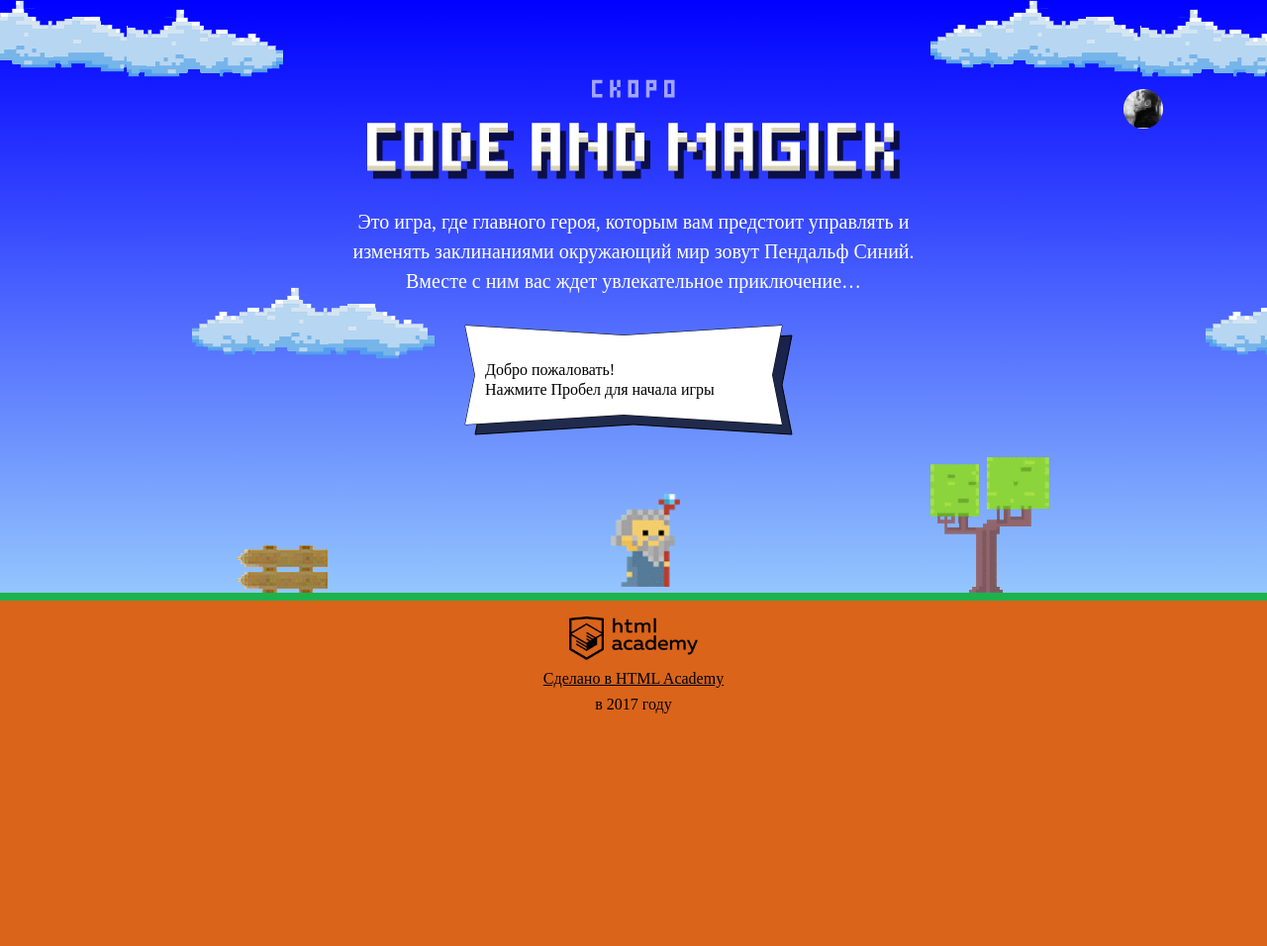
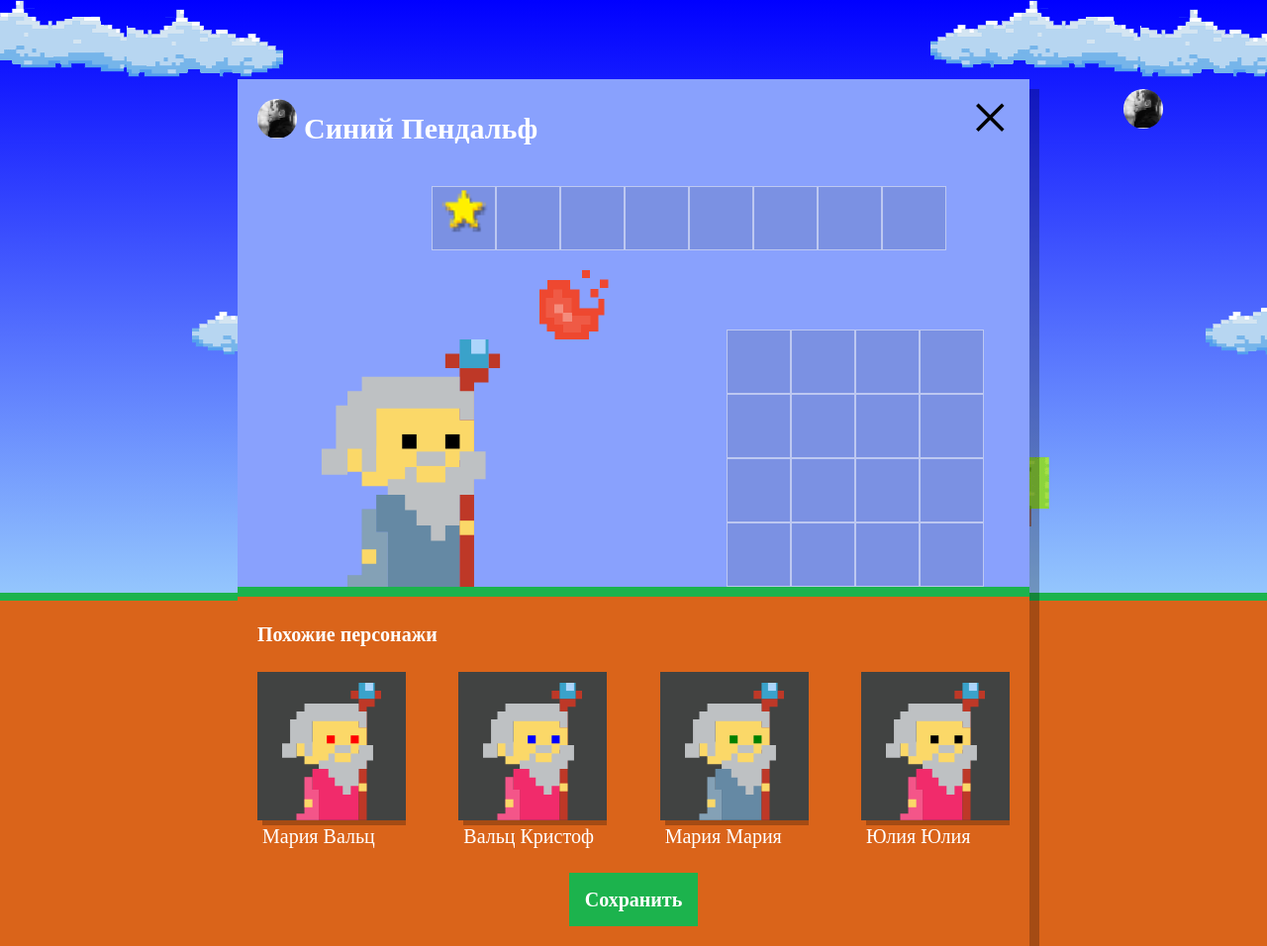
Before and after one commit to maximus77777/code-and-magick--project, a website: page index.html in a window 1280 px wide. Shown: the whole page at 99% size. Before the commit the page ends 800 px from the top, so only its background shows below. Drawn offline with Linux system fonts and the light colour scheme; a web font is replaced by a local one.

Commit message:
проект готов

```diff
--- a/index.html
+++ b/index.html
@@ -199,6 +199,7 @@
     };
 </script>
 <script src = "js/stat.js"></script>
+<script src = "js/setup.js"></script>
 <script src="js/game.js"></script>
 </body>
 </html>
--- /dev/null
+++ b/js/setup.js
@@ -0,0 +1,78 @@
+'use strict';
+
+var NAMES = ['Иван ', 'Хуан Себастьян ', 'Мария ', 'Кристоф ',
+  'Виктор ', 'Юлия ', 'Люпита ', 'Вашингтон '];
+var SURNAMES = ['да Марья ', 'Верон ', 'Мирабелла ', 'Вальц ',
+  'Онопко ', 'Топольницкая ', 'Нионго ', 'Ирвинг '];
+var COLOR_COATS = ['rgb(101, 137, 164)', 'rgb(241, 43, 107)', 'rgb(146, 100, 161)',
+  'rgb(56, 159, 117)', 'rgb(215, 210, 55)', 'rgb(0, 0, 0)'];
+var COLOR_EYES = ['black', 'red', 'blue', 'yellow', 'green'];
+
+
+var setupBlock = document.querySelector('.setup');
+setupBlock.classList.remove('hidden');
+
+var setupWizards = document.querySelector('.setup-similar');
+setupWizards.classList.remove('hidden');
+
+var similarWizardTemplate = document.querySelector('#similar-wizard-template').content;
+
+var similarListElement = document.querySelector('.setup-similar-list');
+
+// Генерация случайного числа
+
+var getRandomNumber = function (number) {
+  return Math.floor(Math.random() * number.length);
+};
+
+// Создание случайные инициалы
+var getDiffirentNames = function (name, surname) {
+  var diffNames = [name[getRandomNumber(name)], surname[getRandomNumber(surname)]];
+  return diffNames[getRandomNumber(diffNames)] + diffNames[getRandomNumber(diffNames)];
+};
+
+
+var wizards = [
+  {
+    name: getDiffirentNames(NAMES, SURNAMES),
+    coatColor: COLOR_COATS[getRandomNumber(COLOR_COATS)],
+    eyesColor: COLOR_EYES[getRandomNumber(COLOR_EYES)]
+  },
+  {
+    name: getDiffirentNames(NAMES, SURNAMES),
+    coatColor: COLOR_COATS[getRandomNumber(COLOR_COATS)],
+    eyesColor: COLOR_EYES[getRandomNumber(COLOR_EYES)]
+  },
+  {
+    name: getDiffirentNames(NAMES, SURNAMES),
+    coatColor: COLOR_COATS[getRandomNumber(COLOR_COATS)],
+    eyesColor: COLOR_EYES[getRandomNumber(COLOR_EYES)]
+  },
+  {
+    name: getDiffirentNames(NAMES, SURNAMES),
+    coatColor: COLOR_COATS[getRandomNumber(COLOR_COATS)],
+    eyesColor: COLOR_EYES[getRandomNumber(COLOR_EYES)]
+  },
+];
+
+// Создание разметки
+var renderWizard = function (wizard) {
+  var wizardElement = similarWizardTemplate.cloneNode(true);
+
+  wizardElement.querySelector('.setup-similar-label').textContent = wizard.name;
+  wizardElement.querySelector('.wizard-coat').style.fill = wizard.coatColor;
+  wizardElement.querySelector('.wizard-eyes').style.fill = wizard.eyesColor;
+
+  return wizardElement;
+};
+
+
+var getFragment = function (fragments) {
+  var fragment = document.createDocumentFragment();
+  for (var i = 0; i < fragments.length; i++) {
+    fragment.appendChild(renderWizard(fragments[i]));
+  }
+  return fragment;
+};
+
+similarListElement.appendChild(getFragment(wizards));
```
